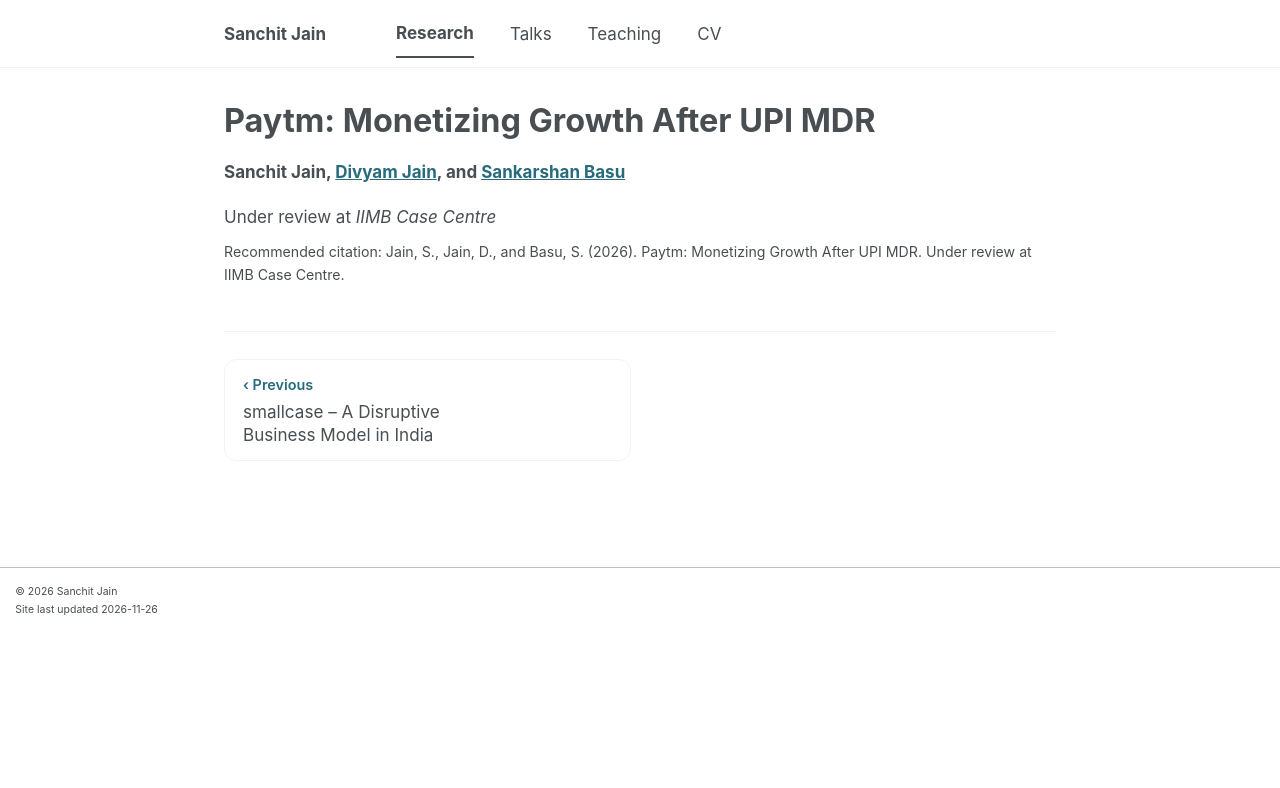
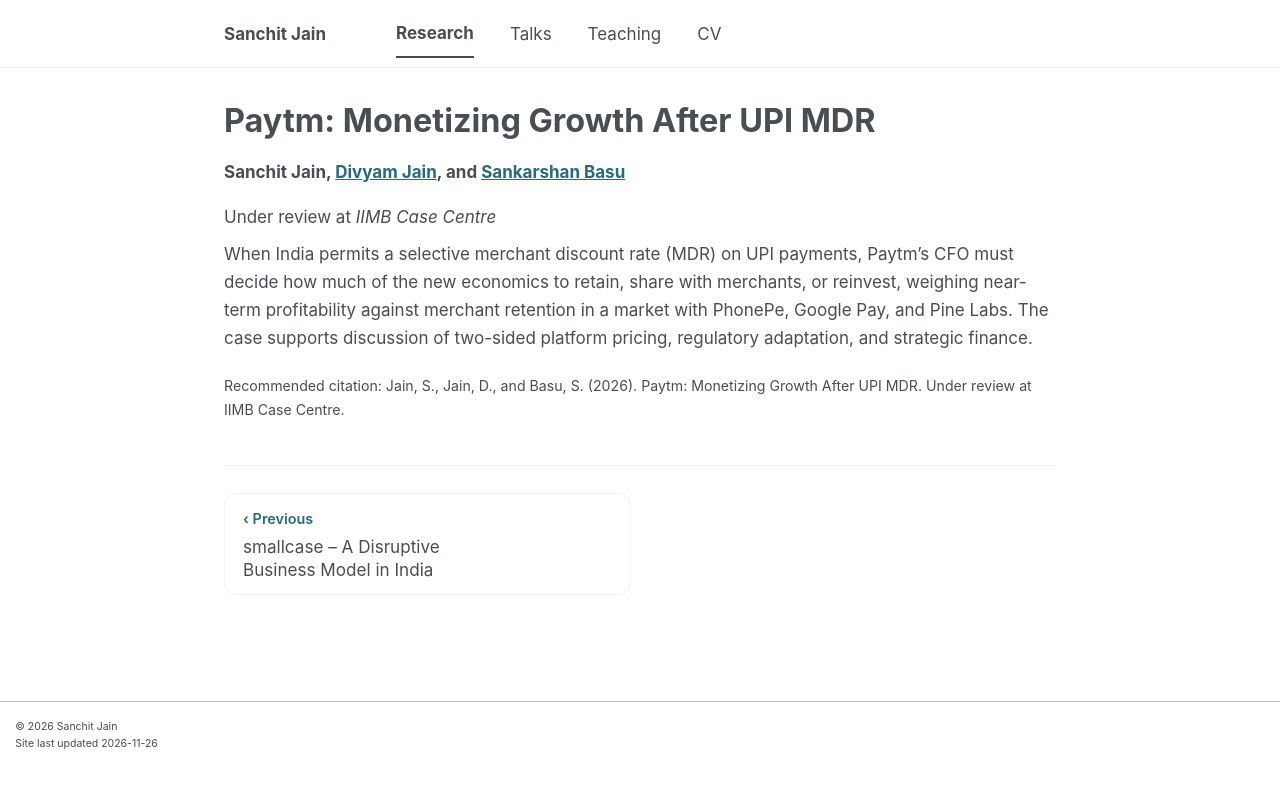
Before and after one commit to casanchitjain/casanchitjain.github.io, a Jekyll site: the page built from _publications/2026-11-paytm-monetizing-growth-after-upi-mdr.md, in a window 1280 px wide. Shown: the top 788 px of the page. Built offline with Jekyll 4.4.1, drawn with Linux system fonts in a browser that asks for light colours; a script bundle is joined from its source files by our own code; library files that are not in the unit come from our copies.

Commit message:
Add a short description to the Paytm case entry
Summarize the pricing decision after the selective UPI MDR and the topics the
case supports, based on the case and teaching note.

```diff
--- a/_publications/2026-11-paytm-monetizing-growth-after-upi-mdr.md
+++ b/_publications/2026-11-paytm-monetizing-growth-after-upi-mdr.md
@@ -8,7 +8,9 @@ venue: "IIMB Case Centre"
 under_review: true
 authors: "Sanchit Jain, [Divyam Jain](https://iimranchi.ac.in/faculty/divyam-jain/), and [Sankarshan Basu](https://www.iimb.ac.in/user/56/sankarshan-basu)"
 citation: "Jain, S., Jain, D., and Basu, S. (2026). Paytm: Monetizing Growth After UPI MDR. Under review at IIMB Case Centre."
-excerpt: "Teaching case on Paytm and the monetization of growth after UPI MDR."
+excerpt: "Teaching case on how Paytm should price and reinvest the new economics of a selective UPI merchant discount rate."
 header:
   og_image: share-paytm.png
 ---
+
+When India permits a selective merchant discount rate (MDR) on UPI payments, Paytm's CFO must decide how much of the new economics to retain, share with merchants, or reinvest, weighing near-term profitability against merchant retention in a market with PhonePe, Google Pay, and Pine Labs. The case supports discussion of two-sided platform pricing, regulatory adaptation, and strategic finance.
```
